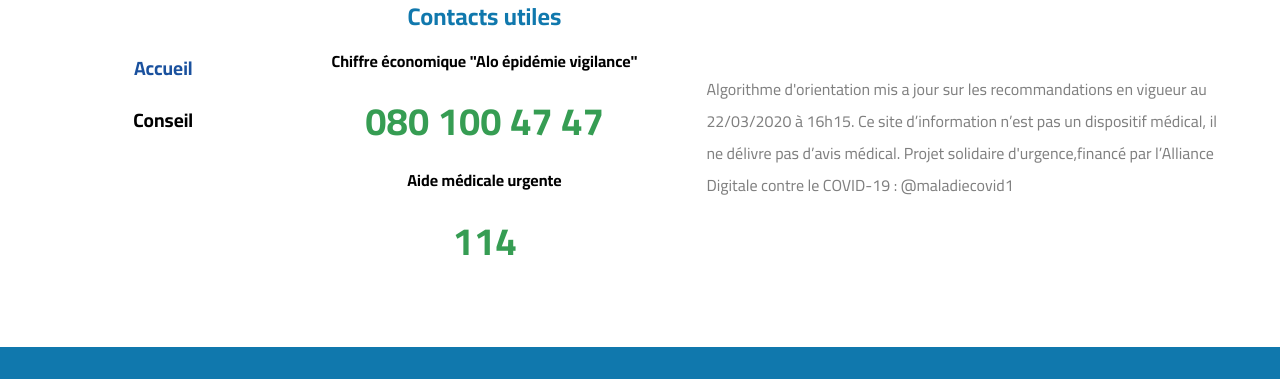
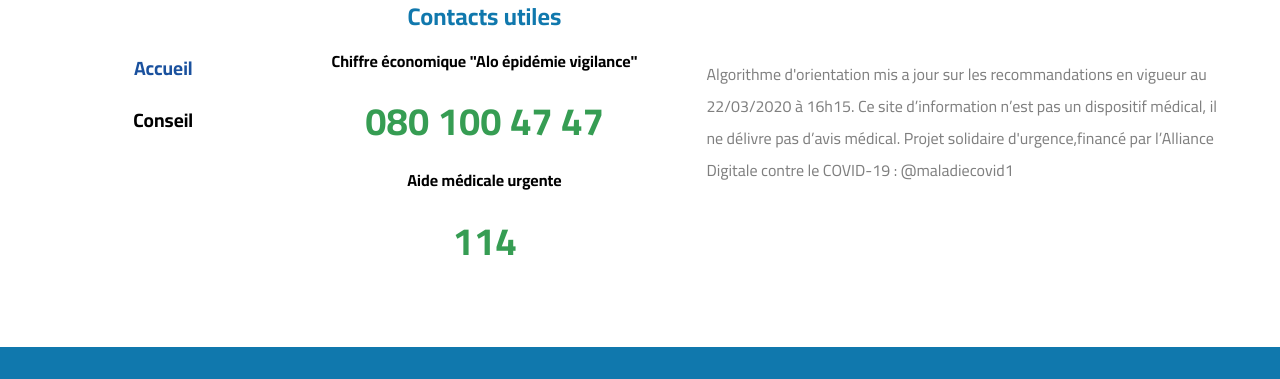
Before and after one commit to abderrahmanerouah/covid19, a website: page index.html in a window 1280 px wide. Shown: the part 2313-2692 px from the top of the page. Drawn offline with nearby package versions, Linux system fonts and the light colour scheme.

```diff
--- a/app/scss/_footer.scss
+++ b/app/scss/_footer.scss
@@ -168,7 +168,7 @@
         font-weight: 500;
         color: $color2;
         display: flex;
-        align-items: center;
+        margin-top: 67px;
         line-height: 2;
 
       }
```
Also changed, not shown: src/css/style.css, 1 other file.
